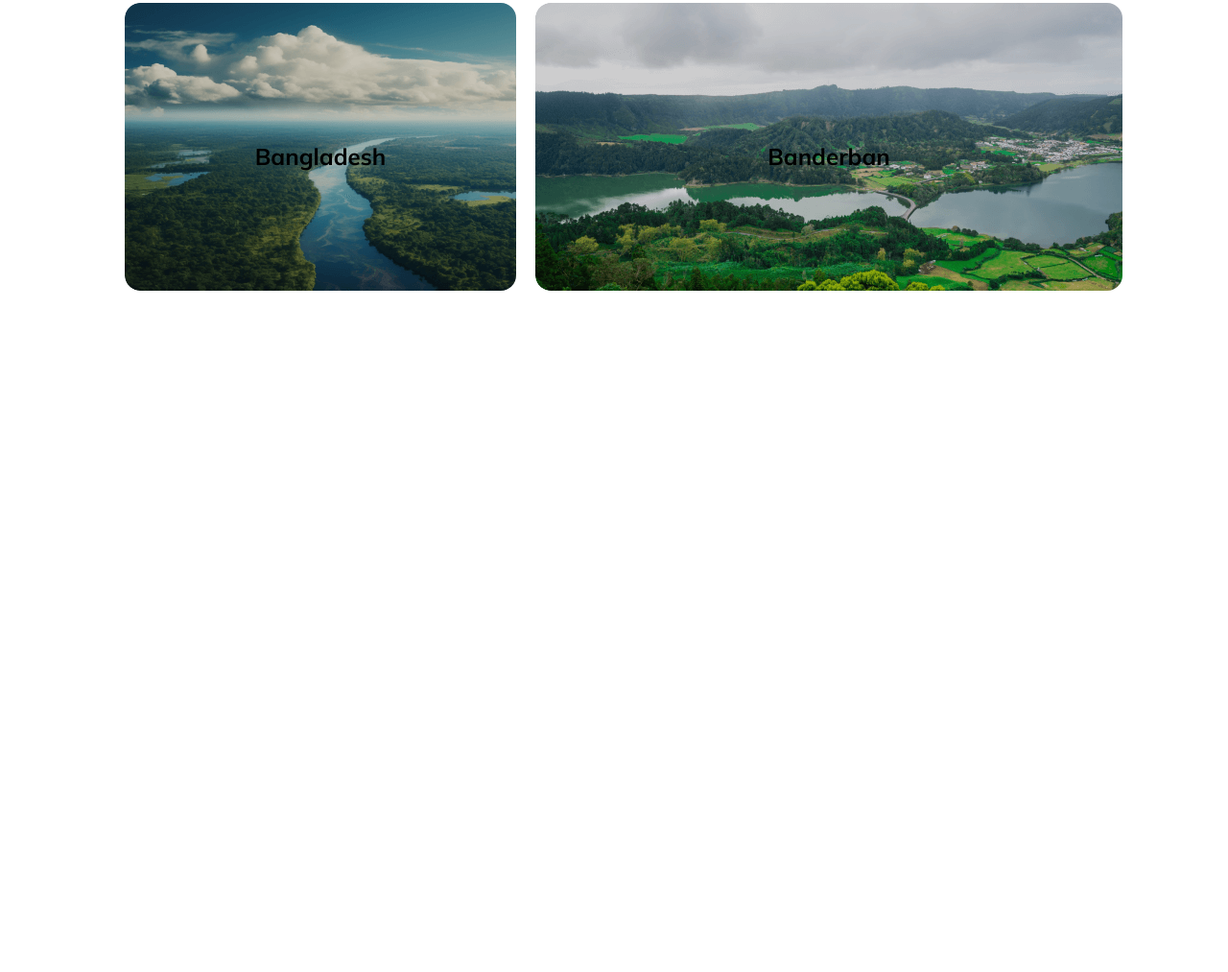
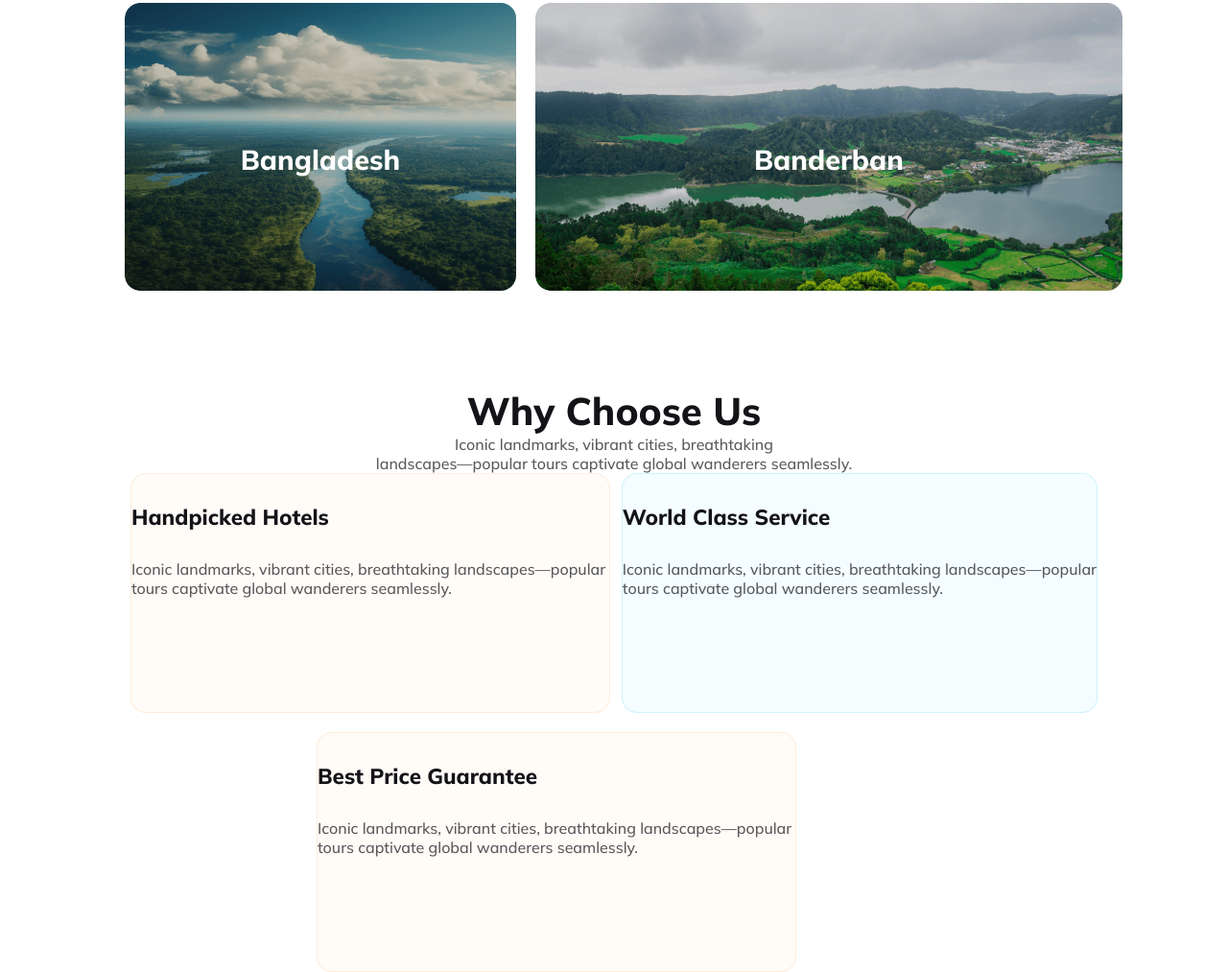
Before and after one commit to rabbi1612/assaingment-2, a plain HTML site: page index.html in a window 1280 px wide. Shown: the part 2001-3014 px from the top of the page at 96% size. Before the commit the page ends 2404 px from the top, so only its background shows below. Drawn offline with Linux system fonts and the light colour scheme.

Commit message:
added why choose us section

```diff
--- a/index.html
+++ b/index.html
@@ -22,7 +22,8 @@
             <div class="explore-img">
                 <h1 class="explore-title">Explore Your Travel</h1>
                 <p class="explore-discription">Explore diverse cultures, savor local cuisine, embrace spontaneity—travel
-                    <br> enriches the soul, creating unforgettable memories worldwide.</p>
+                    <br> enriches the soul, creating unforgettable memories worldwide.
+                </p>
                 <div class="explore-input">
                     <div>
                         <input type="text" placeholder="         Where go">
@@ -45,23 +46,28 @@
                     <div>
                         <h3 class="popular-title">Our Popular Tours</h3>
                         <div class="discription">
-                            <p >Iconic landmarks, vibrant cities, breathtaking landscapes—popular tours captivate global wanderers seamlessly.</p>
+                            <p>Iconic landmarks, vibrant cities, breathtaking landscapes—popular tours captivate global
+                                wanderers seamlessly.</p>
                             <br>
                             <br>
                             <br>
                             <ul>
-                            <li>Iconic landmarks, vibrant cities, breathtaking landscapes—popular tours captivate global wanderers seamlessly.</li>
+                                <li>Iconic landmarks, vibrant cities, breathtaking landscapes—popular tours captivate
+                                    global wanderers seamlessly.</li>
                                 <br>
                                 <br>
 
-                            <li>Iconic landmarks, vibrant cities, breathtaking landscapes—popular tours captivate global wanderers seamlessly.</li>
+                                <li>Iconic landmarks, vibrant cities, breathtaking landscapes—popular tours captivate
+                                    global wanderers seamlessly.</li>
                                 <br>
                                 <br>
-                            <li>Iconic landmarks, vibrant cities, breathtaking landscapes—popular tours captivate global wanderers seamlessly.</li>
+                                <li>Iconic landmarks, vibrant cities, breathtaking landscapes—popular tours captivate
+                                    global wanderers seamlessly.</li>
                             </ul>
                             <br>
                             <br>
-                            <p>Iconic landmarks, vibrant cities, breathtaking landscapes—popular tours captivate global wanderers seamlessly.</p>
+                            <p>Iconic landmarks, vibrant cities, breathtaking landscapes—popular tours captivate global
+                                wanderers seamlessly.</p>
                             <button class="btn-primary">Read more</button>
                         </div>
                     </div>
@@ -74,7 +80,8 @@
         <section class="destination">
             <div class="destination-text">
                 <h3 class="destination-title">Choose Your Destination</h3>
-                <p class="discription">Iconic landmarks, vibrant cities, breathtaking <br> landscapes—popular tours captivate global wanderers seamlessly.</p>
+                <p class="discription">Iconic landmarks, vibrant cities, breathtaking <br> landscapes—popular tours
+                    captivate global wanderers seamlessly.</p>
             </div>
             <div class="destination-img">
                 <div class="firs-colum">
@@ -107,6 +114,33 @@
             </div>
 
         </section>
+        <!-- choose section -->
+        <section class="choose">
+            <div class="choose-text">
+                <h3 class="choose-title">Why Choose Us</h3>
+                <p class="discription">Iconic landmarks, vibrant cities, breathtaking <br> landscapes—popular tours
+                    captivate global wanderers seamlessly.</p>
+            </div>
+            <div class="choose-card-flex">
+                <div class="choose-card1">
+                    <h3 class="card-title">Handpicked Hotels</h3>
+                    <p class="discription">Iconic landmarks, vibrant cities, breathtaking landscapes—popular <br> tours
+                        captivate global wanderers seamlessly.</p>
+                </div>
+                <div class="choose-card2">
+                    <h3 class="card-title">World Class Service</h3>
+                    <p class="discription">Iconic landmarks, vibrant cities, breathtaking landscapes—popular <br> tours
+                        captivate global wanderers seamlessly.</p>
+                </div>
+            </div>
+            <div class="choose-card-center">
+                <div class="choose-card3">
+                    <h3 class="card-title">Best Price Guarantee</h3>
+                    <p class="discription">Iconic landmarks, vibrant cities, breathtaking landscapes—popular <br> tours
+                        captivate global wanderers seamlessly.</p>
+                </div>
+            </div>
+        </section>
     </main>
 </body>
 
--- a/style.css
+++ b/style.css
@@ -5,8 +5,8 @@
 }
 
 /* shared style */
-.hide{
-    display:none;
+.hide {
+    display: none;
 }
 
 .discription {
@@ -14,6 +14,7 @@
     font-size: 1rem;
     font-weight: 400;
 }
+
 .btn-primary {
     background: #FF5400;
     color: #FFF;
@@ -90,44 +91,50 @@ input {
 
 /* Destination section styles */
 
-.maldivs{
+.maldivs {
     background-image: url('Images/Rectangle\ 8.png');
     width: 500px;
     height: 300px;
     border-radius: 16px;
 }
-.indonesia{
+
+.indonesia {
     background-image: url('Images/Rectangle\ 5.png');
     width: 500px;
     height: 300px;
     border-radius: 16px;
 }
-.firs-colum{
+
+.firs-colum {
     display: flex;
     padding-left: 130px;
     padding-right: 130px;
     gap: 20px;
 }
-.srilanka{
+
+.srilanka {
     background-image: url('Images/Rectangle\ 6.png');
     height: 300px;
     background-repeat: no-repeat;
     border-radius: 20px;
 }
-.north--america{
+
+.north--america {
     background-image: url('Images/Rectangle\ 7.png');
     height: 300px;
     background-repeat: no-repeat;
     border-radius: 20px;
 }
-.kashmir{
+
+.kashmir {
     background-image: url('Images/Rectangle\ 9.png');
     height: 300px;
     background-repeat: no-repeat;
     width: 85%;
     border-radius: 20px;
 }
-.second-colum{
+
+.second-colum {
     display: grid;
     grid-template-columns: 30% 45% 25%;
     padding-left: 130px;
@@ -135,40 +142,103 @@ input {
     gap: 20px;
     padding-top: 20px;
 }
-.bangladesh{
+
+.bangladesh {
     background-image: url('Images/Rectangle\ 11.png');
     height: 300px;
     border-radius: 16px;
 }
-.banderban{
+
+.banderban {
     background-image: url('Images/Rectangle\ 10.png');
     height: 300px;
     border-radius: 16px;
 }
-.third-colum{
+
+.third-colum {
     display: grid;
     grid-template-columns: 40% 60%;
-    padding-left:  130px;
+    padding-left: 130px;
     padding-right: 130px;
     gap: 20px;
 
 }
-h2{
+
+h2 {
     text-align: center;
     padding-top: 145px;
+    color: #FFF;
+    font-weight: 800;
+    font-size: 1.8rem;
 }
-.destination-text{
+
+.destination-text {
     text-align: center;
 }
-.destination-title{
+
+.destination-title {
     color: #131318;
     font-weight: 800;
     font-size: 2.5rem;
 }
-.destination{
+
+.destination {
     padding-bottom: 100px;
 }
 
+.choose-title {
+    color: #131318;
+    font-weight: 800;
+    font-size: 2.5rem;
+}
+
+.choose-text {
+    text-align: center;
+}
+
+.choose-card-flex {
+    padding-left: 130px;
+    padding-right: 130px;
+    display: flex;
+    justify-content: space-around;
+    height: 250px;
+}
+
+.choose-card2 {
+    border-radius: 16px;
+    border: 1px solid rgba(41, 206, 246, 0.20);
+    background: rgba(41, 206, 246, 0.05);
+}
+
+.choose-card1 {
+    border-radius: 16px;
+    border: 1px solid rgba(251, 181, 99, 0.20);
+    background: rgba(251, 181, 99, 0.05);
+    width: 500px;
+    height: 250px;
+}
+.choose-card3 {
+    border-radius: 16px;
+    border: 1px solid rgba(251, 181, 99, 0.20);
+    background: rgba(251, 181, 99, 0.05);
+    width: 500px;
+    height: 250px;
+}
+
+.card-title {
+    color: #131318;
+    font-weight: 800;
+    font-size: 1.4rem;
+    padding: 30px 0px;
+}
+.choose-card-center{
+    padding-left: 130px;
+    padding-right: 130px;
+    text-align: left;
+    margin-left: 200px;
+    margin-right: 200px;
+    margin-top: 20px;
+}
 
 
 
@@ -188,38 +258,68 @@ h2{
         flex-direction: column;
         gap: 10px;
     }
-    .popular{
+
+    .popular {
         flex-direction: column;
         padding: 10px 10px;
 
     }
-    .popular-text{
-        width:90%;
+
+    .popular-text {
+        width: 90%;
     }
-    .popular-img img{
+
+    .popular-img img {
         width: 320px;
-       justify-content: center;
+        justify-content: center;
     }
-    .firs-colum{
+
+    .firs-colum {
         flex-direction: column;
         padding-left: 20px;
         padding-right: 20px;
     }
-    .maldivs{
+
+    .maldivs {
         width: 95%;
     }
-    .indonesia{
+
+    .indonesia {
         width: 95%;
     }
-    .second-colum{
-     grid-template-columns: 1fr;
-      padding-left: 20px;
-      padding-right: 20px;
-    }
-    .third-colum{
+
+    .second-colum {
         grid-template-columns: 1fr;
         padding-left: 20px;
         padding-right: 20px;
     }
 
+    .third-colum {
+        grid-template-columns: 1fr;
+        padding-left: 20px;
+        padding-right: 20px;
+    }
+    .choose-card-flex{
+        flex-direction: column;
+        padding-left: 20px;
+        padding-right: 20px;
+    }
+    .choose-card1{
+        width: 335px;
+    }
+    .choose-card2{
+        width: 335px;
+    }
+    .choose-card-center{
+        padding-left: 20px;
+        padding-right: 20px;
+        margin-left: 0px;
+        margin-right: 0px;
+        width: 100%;
+        text-align: left;
+    }
+    .choose-card3{
+        width: 335px;
+    }
+
 }
```
Lines whose indentation alone changed are shown as unchanged.
